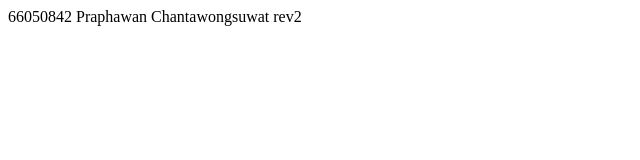
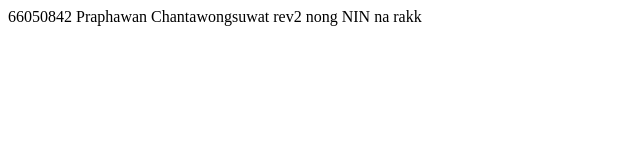
Before and after one commit to Chayanin12345/git101_Bam, a plain HTML site: page index.html in a window 1280 px wide. Shown: the whole page, without its empty margins (0-640 px from the left). Drawn offline with Linux system fonts and the light colour scheme.

Commit message:
Update index.html

```diff
--- a/index.html
+++ b/index.html
@@ -7,5 +7,6 @@
 </head>
 <body>
     66050842 Praphawan Chantawongsuwat rev2
+    nong NIN na rakk
 </body>
 </html>
```
